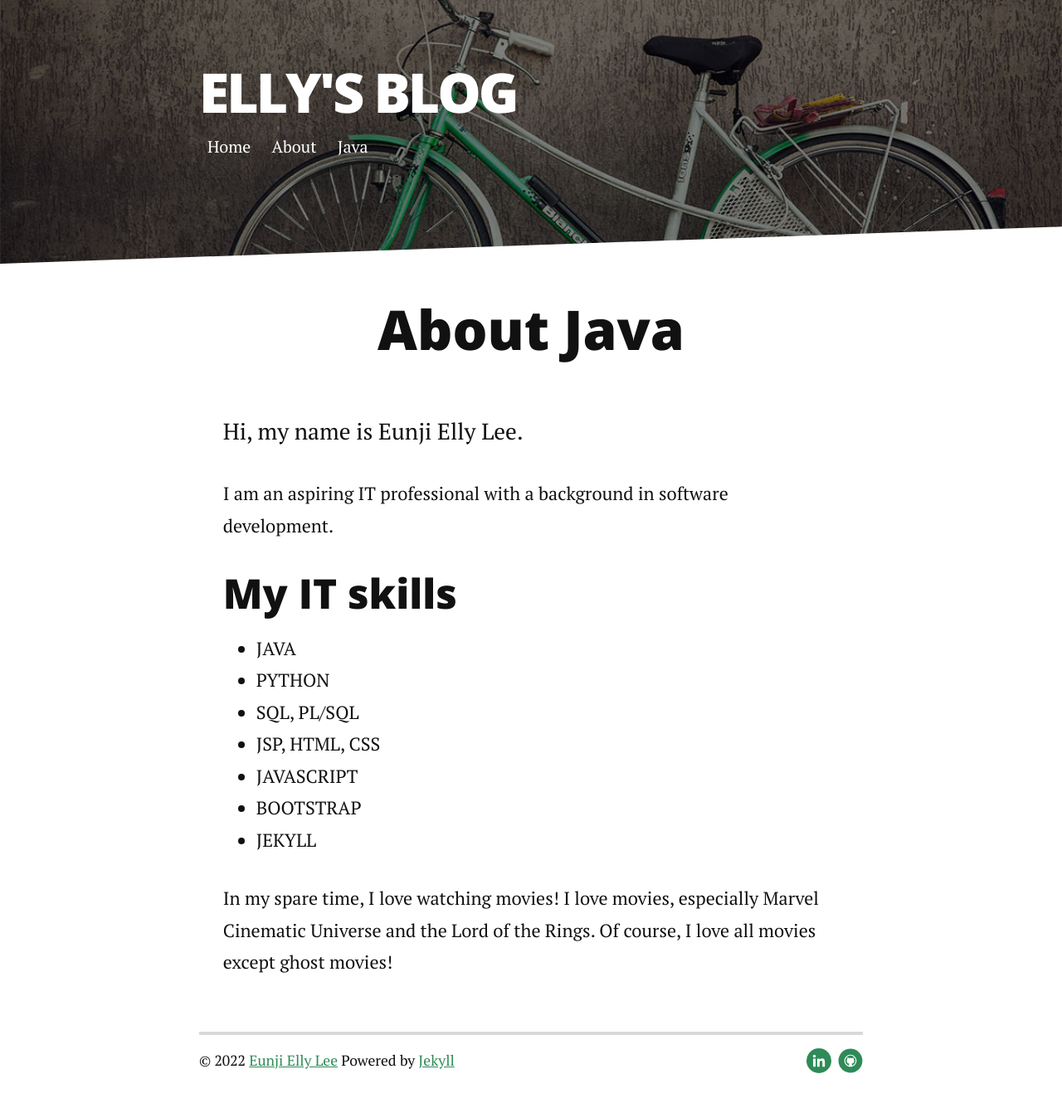
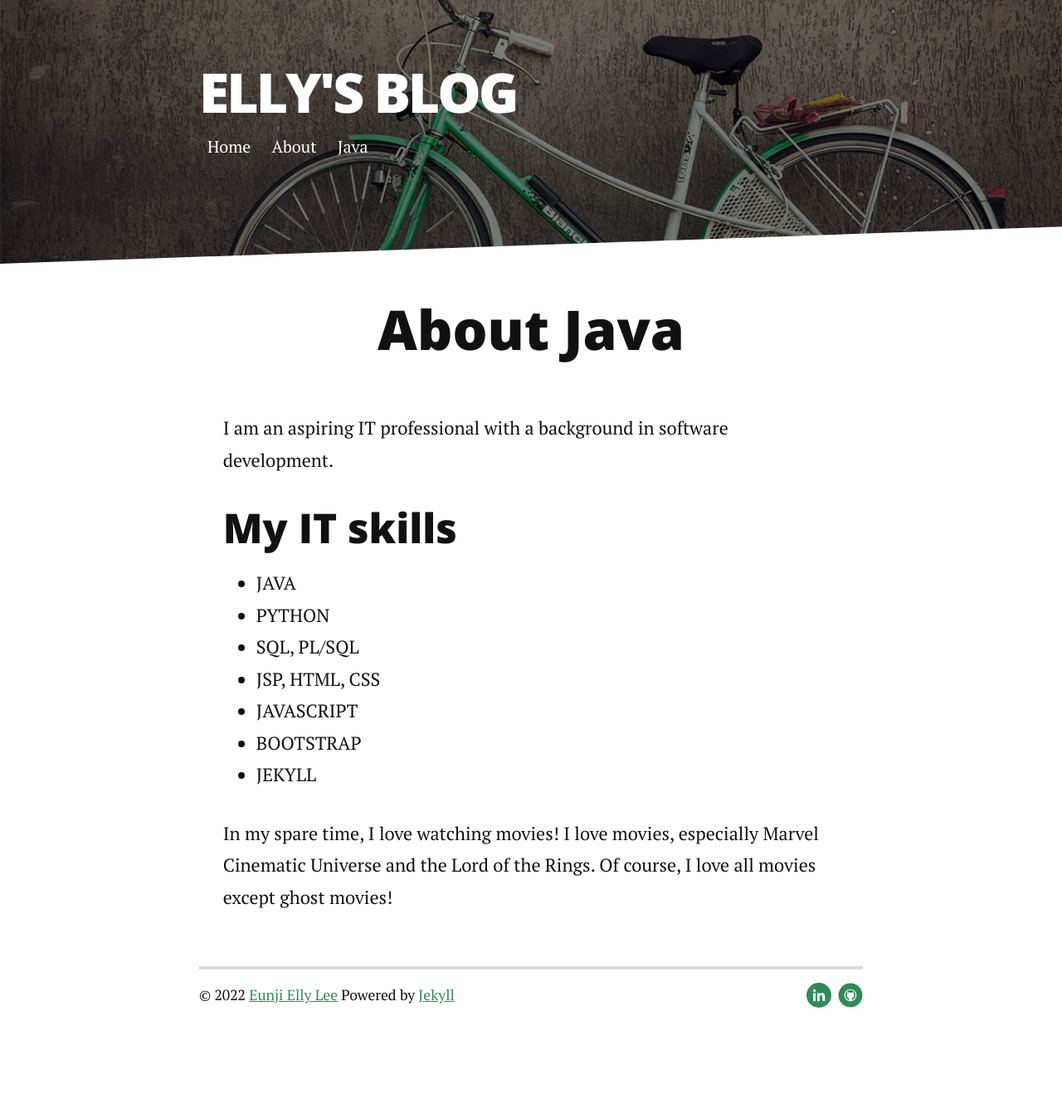
Before and after one commit to Eunji-Elly-Lee/eunji-elly-lee.github.io, a Jekyll site: the page built from java.md, in a window 1280 px wide. Shown: the whole page at 83% size. Built offline with Jekyll 4.4.1, drawn with Linux system fonts in a browser that asks for light colours; nearby versions of some CDN libraries; after the commit the page ends 1257 px from its top, so only the background shows below that.

Commit message:
Update java.md

```diff
--- a/java.md
+++ b/java.md
@@ -5,7 +5,6 @@ title: About Java
 
 <div class="post">
 	<h1 class="pageTitle">About Java</h1>
-	<p class="intro">Hi, my name is Eunji Elly Lee.</p>
 	<p>I am an aspiring IT professional with a background in software development.</p>
 	<h2>My IT skills</h2>
 	<ul>
```
